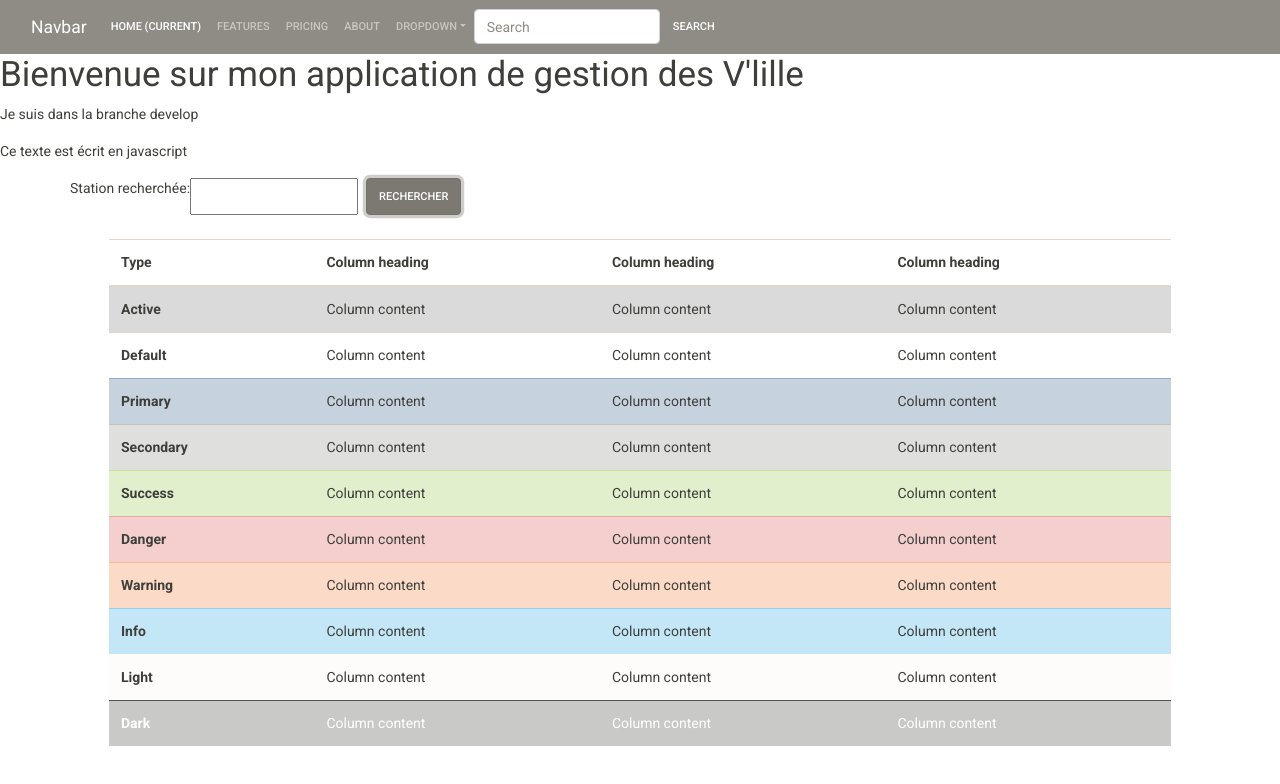
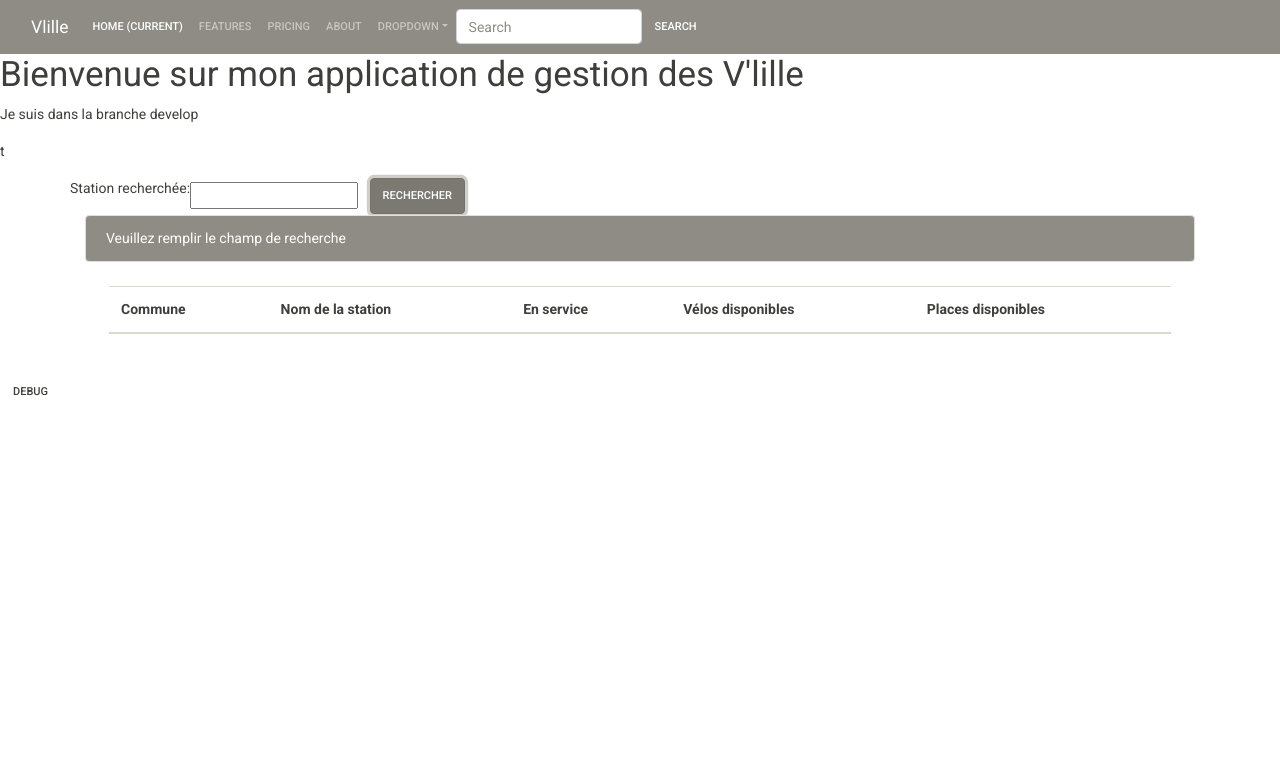
Before and after one commit to Jflo02/vlille-tp, a website: page index.html in a window 1280 px wide. Both pictures are taken after a click on the button "RECHERCHER". Drawn offline with nearby package versions, Linux system fonts and the light colour scheme.

Commit message:
application fonctionnelle, besoin de refactorisation

```diff
--- a/index.html
+++ b/index.html
@@ -11,7 +11,7 @@
 <body>
     <nav class="navbar navbar-expand-lg navbar-dark bg-dark">
         <div class="container-fluid">
-            <a class="navbar-brand" href="#">Navbar</a>
+            <a class="navbar-brand" href="#">Vlille</a>
             <button class="navbar-toggler" type="button" data-bs-toggle="collapse" data-bs-target="#navbarColor02"
                 aria-controls="navbarColor02" aria-expanded="false" aria-label="Toggle navigation">
                 <span class="navbar-toggler-icon"></span>
@@ -61,87 +61,35 @@
     <div class="container">
         <div class="row">
             <p>Station recherchée: </p>
-            <input></input>
-            <button type="button" class="btn btn-secondary ml-2">Rechercher</button>
+            <form>
+                <input id="inputStation" min=3 max=50 />
+                <button type="button" class="btn btn-secondary ml-2" onclick=chercherStation()>Rechercher</button>
+            </form>
         </div>
+        <div id="errorMessage" class="alert alert-secondary"></div>
         <div class="row m-4">
-            <table class="table table-hover">
+            <table class="table table-hover" id="tableauVlille">
                 <thead>
                     <tr>
-                        <th scope="col">Type</th>
-                        <th scope="col">Column heading</th>
-                        <th scope="col">Column heading</th>
-                        <th scope="col">Column heading</th>
+                        <th scope="col">Commune</th>
+                        <th scope="col">Nom de la station</th>
+                        <th scope="col">En service</th>
+                        <th scope="col">Vélos disponibles</th>
+                        <th scope="col">Places disponibles</th>
                     </tr>
                 </thead>
                 <tbody>
-                    <tr class="table-active">
-                        <th scope="row">Active</th>
-                        <td>Column content</td>
-                        <td>Column content</td>
-                        <td>Column content</td>
-                    </tr>
-                    <tr>
-                        <th scope="row">Default</th>
-                        <td>Column content</td>
-                        <td>Column content</td>
-                        <td>Column content</td>
-                    </tr>
-                    <tr class="table-primary">
-                        <th scope="row">Primary</th>
-                        <td>Column content</td>
-                        <td>Column content</td>
-                        <td>Column content</td>
-                    </tr>
-                    <tr class="table-secondary">
-                        <th scope="row">Secondary</th>
-                        <td>Column content</td>
-                        <td>Column content</td>
-                        <td>Column content</td>
-                    </tr>
-                    <tr class="table-success">
-                        <th scope="row">Success</th>
-                        <td>Column content</td>
-                        <td>Column content</td>
-                        <td>Column content</td>
-                    </tr>
-                    <tr class="table-danger">
-                        <th scope="row">Danger</th>
-                        <td>Column content</td>
-                        <td>Column content</td>
-                        <td>Column content</td>
-                    </tr>
-                    <tr class="table-warning">
-                        <th scope="row">Warning</th>
-                        <td>Column content</td>
-                        <td>Column content</td>
-                        <td>Column content</td>
-                    </tr>
-                    <tr class="table-info">
-                        <th scope="row">Info</th>
-                        <td>Column content</td>
-                        <td>Column content</td>
-                        <td>Column content</td>
-                    </tr>
-                    <tr class="table-light">
-                        <th scope="row">Light</th>
-                        <td>Column content</td>
-                        <td>Column content</td>
-                        <td>Column content</td>
-                    </tr>
-                    <tr class="table-dark">
-                        <th scope="row">Dark</th>
-                        <td>Column content</td>
-                        <td>Column content</td>
-                        <td>Column content</td>
-                    </tr>
+
                 </tbody>
             </table>
         </div>
     </div>
 
+    <button class="btn btn-small" onclick=buttonClick()>DEBUG</button>
+
 </body>
 
+<script src="node_modules/axios/dist/axios.min.js"></script>
 <script src="js/index.js"></script>
 
 </html>
--- a/js/functions.js
+++ /dev/null
@@ -1,5 +0,0 @@
-import axios from "axios";
-
-const getStations = () => {
-    console.log("je get les stations")
-}
--- a/js/index.js
+++ b/js/index.js
@@ -1,3 +1,90 @@
-const p = document.getElementById('baliseJS');
-console.log(p);
-p.innerHTML = 'Ce texte est écrit en javascript';
+//Variables globales
+let term = '';
+
+//Fonctions
+const getStations = async () => {
+    console.log("je suis dans gestStations")
+    // @ts-ignore
+    const request = await axios.get(`https://opendata.lillemetropole.fr/api/records/1.0/search/?dataset=vlille-realtime&q=${term}`)
+        .then(response => afficherTableau(response.data.records));
+    return request;
+}
+
+const buttonClick = () => {
+    console.log('jai cliqué sur le button')
+    if (window.navigator.onLine) {
+        console.log('je suis en ligne')
+    } else {
+        console.log('je suis hors ligne')
+    }
+}
+
+const isOnline = () => {
+    console.log(window.navigator.onLine)
+    if (window.navigator.onLine) {
+        return true
+    } else {
+        return false
+    }
+}
+
+const setErrorMessage = (errorMessage) => {
+    console.log('jy suis')
+    errorDiv.style.display = 'block';
+    errorDiv.innerHTML = errorMessage;
+}
+
+const chercherStation = () => {
+    console.log('je suis dans chercherStation')
+    // @ts-ignore
+    if (document.getElementById('inputStation').value == '') {
+        setErrorMessage('Veuillez remplir le champ de recherche')
+    }
+    // @ts-ignore
+    else if (document.getElementById('inputStation').value.length < 3) {
+        setErrorMessage('Veuillez indiquer au moins 3 charactères')
+    }
+    // @ts-ignore
+    else if (document.getElementById('inputStation').value.length > 50) {
+        setErrorMessage('Veuillez indiquer 50 charactères maximum')
+    }
+    else {
+        if(isOnline()) {
+
+            // @ts-ignore
+            console.log(document.getElementById('inputStation').value.length)
+            console.log('je vais chercher une station')
+            // @ts-ignore
+            const stationCherchee = document.getElementById('inputStation').value;
+            console.log(stationCherchee);
+            term = stationCherchee;
+            tbodyRef.innerHTML = '';
+            getStations();
+        }
+        else {
+            setErrorMessage('Vous semblez être hors ligne, recherche des stations impossible')
+        }
+    }
+}
+
+const afficherTableau = (stations) => {
+    //si il n'y a aucune stations, on affiche un msg d erreur
+    stations.length == 0 ? setErrorMessage('Désolé,  nous n\'avons trouvé aucun résultat correspondant à votre recherche') :
+        errorDiv.style.display = "none";
+    stations.forEach(station => {
+        tbodyRef.insertRow().innerHTML =
+            // @ts-ignore
+            '<tr class="table-secondary">' +
+            '<th scope="row">' + station.fields.commune + '</th>' +
+            '<td>' + station.fields.nom + '</td>' +
+            ((station.fields.etat == 'EN SERVICE') ? '<td class="text-success"> Oui </td>' : '<td class="text-danger"> Non </td>') +
+            ((parseInt(station.fields.nbvelosdispo) == 0) ? '<td class="text-danger">' + station.fields.nbvelosdispo + '</td>' : '<td>' + station.fields.nbvelosdispo + '</td>') +
+            ((parseInt(station.fields.nbplacesdispo) == 0) ? '<td class="text-danger">' + station.fields.nbplacesdispo + '</td>' : '<td>' + station.fields.nbplacesdispo + '</td>') +
+            '</tr>';
+    });
+}
+
+//Code principal
+const errorDiv = document.getElementById('errorMessage');
+errorDiv.style.display = "none";
+const tbodyRef = document.getElementById('tableauVlille').getElementsByTagName('tbody')[0]
```
Also changed, not shown: package.json (added, +23 -0 lines), 1 other file.
